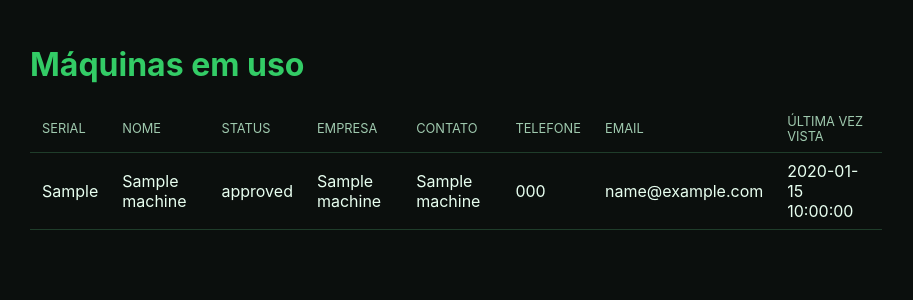
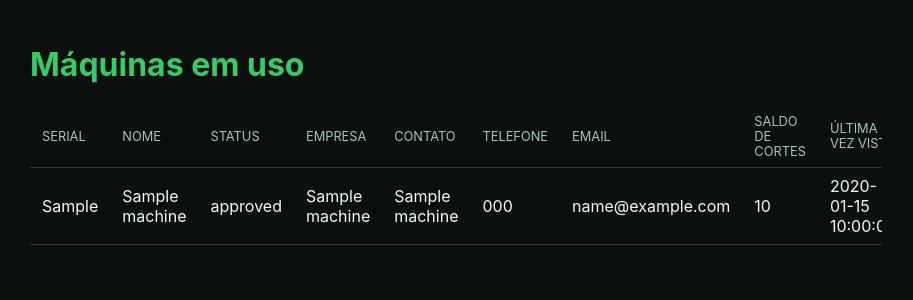
Before and after one commit to guilhermeamorim123/sac-mix, a FastAPI app: page /machines/em-uso in a window 1280 px wide. Shown: the part 62-362 px from the top of the page, without its empty margins (184-1097 px from the left). Run offline with FastAPI, Linux system fonts and the light colour scheme; the visitor is signed in with stand-in values (Sample User, id 1); tables that the repository leaves empty hold one stand-in row (values such as "Sample post").

Commit message:
feat(fleet-panel): show cut balance on the machines-em-uso dashboard

```diff
--- a/hardware-re/fleet-panel/selfcheck.py
+++ b/hardware-re/fleet-panel/selfcheck.py
@@ -793,6 +793,7 @@ check_true("machines_em_uso lists a registered machine's serial", "EMUSO-TEST-00
 check_true("machines_em_uso lists a registered machine's company name", "Em Uso Corp" in resp.text)
 check_true("machines_em_uso lists a registered machine's contact name", "Em Uso Jane" in resp.text)
 check_true("machines_em_uso lists a registered machine's status", "pending" in resp.text)
+check_true("machines_em_uso lists a registered machine's cut balance", "2000" in resp.text)
 check_true("machines_em_uso does not list a machine that never registered", "EMUSO-TEST-NOREG" not in resp.text)
 
 
--- a/hardware-re/fleet-panel/templates/machines_em_uso.html
+++ b/hardware-re/fleet-panel/templates/machines_em_uso.html
@@ -13,6 +13,7 @@
       <th>Contato</th>
       <th>Telefone</th>
       <th>Email</th>
+      <th>Saldo de cortes</th>
       <th>Última vez vista</th>
     </tr>
   </thead>
@@ -26,10 +27,11 @@
       <td>{{ m.contact_name }}</td>
       <td>{{ m.phone }}</td>
       <td>{{ m.email }}</td>
+      <td>{{ m.cut_balance }}</td>
       <td>{{ m.last_seen_at }}</td>
     </tr>
     {% else %}
-    <tr><td colspan="8">Nenhuma máquina com cliente cadastrado ainda.</td></tr>
+    <tr><td colspan="9">Nenhuma máquina com cliente cadastrado ainda.</td></tr>
     {% endfor %}
   </tbody>
 </table>
```
